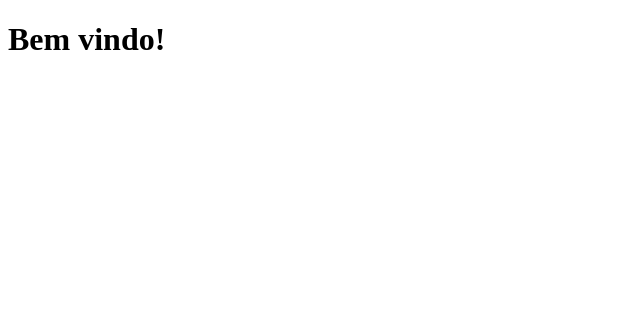
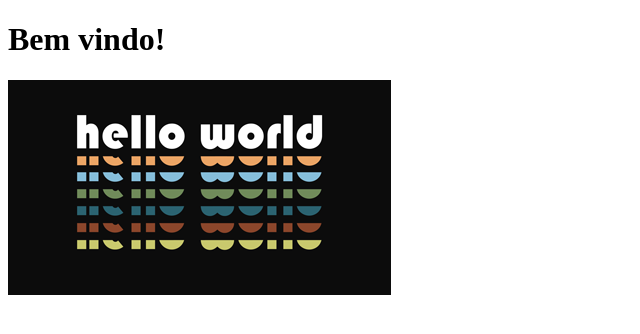
Before and after one commit to pauloglh/descomplica-atividade, a plain HTML site: page index.html in a window 1280 px wide. Shown: the whole page, without its empty margins (0-640 px from the left). Drawn offline with Linux system fonts and the light colour scheme.

Commit message:
adicionando imagem hello world

```diff
--- a/index.html
+++ b/index.html
@@ -7,5 +7,6 @@
 </head>
 <body>
     <h1>Bem vindo!</h1>
+    <img src="images/helloworld.png" alt="Imagem com mensagens Hello World">
 </body>
 </html>
```
Also changed, not shown: images/helloworld.png (added).
